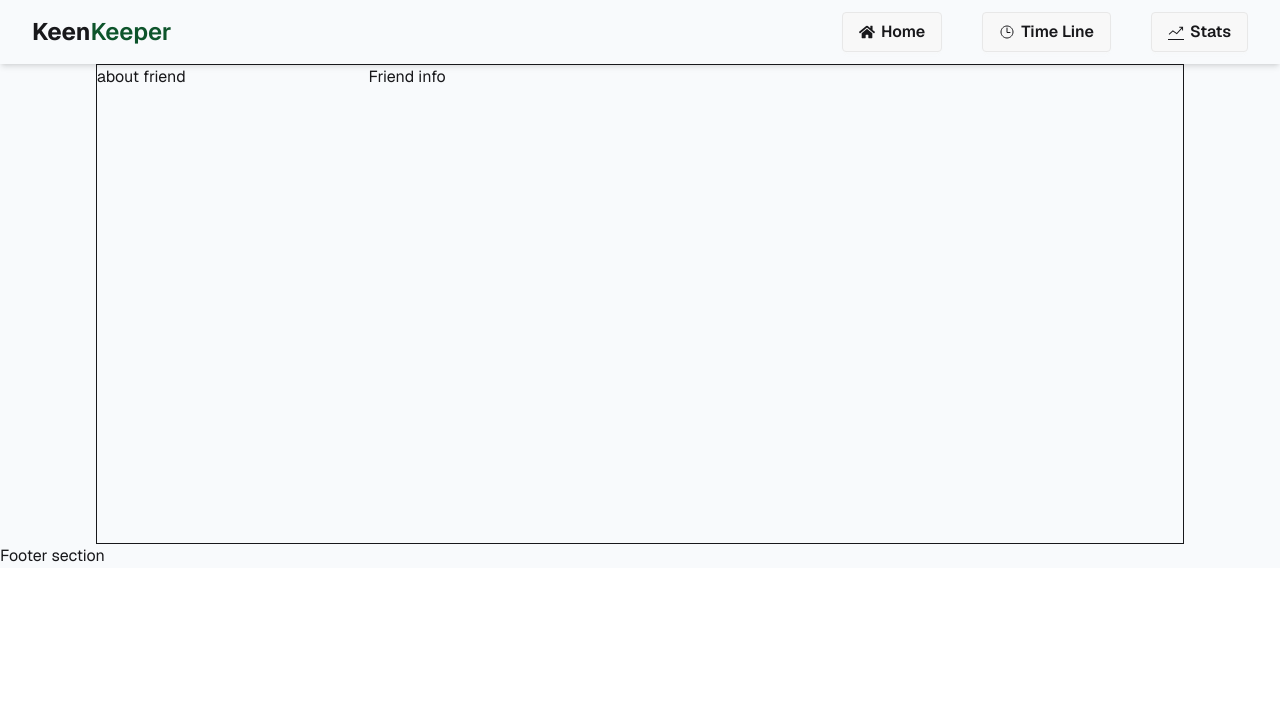
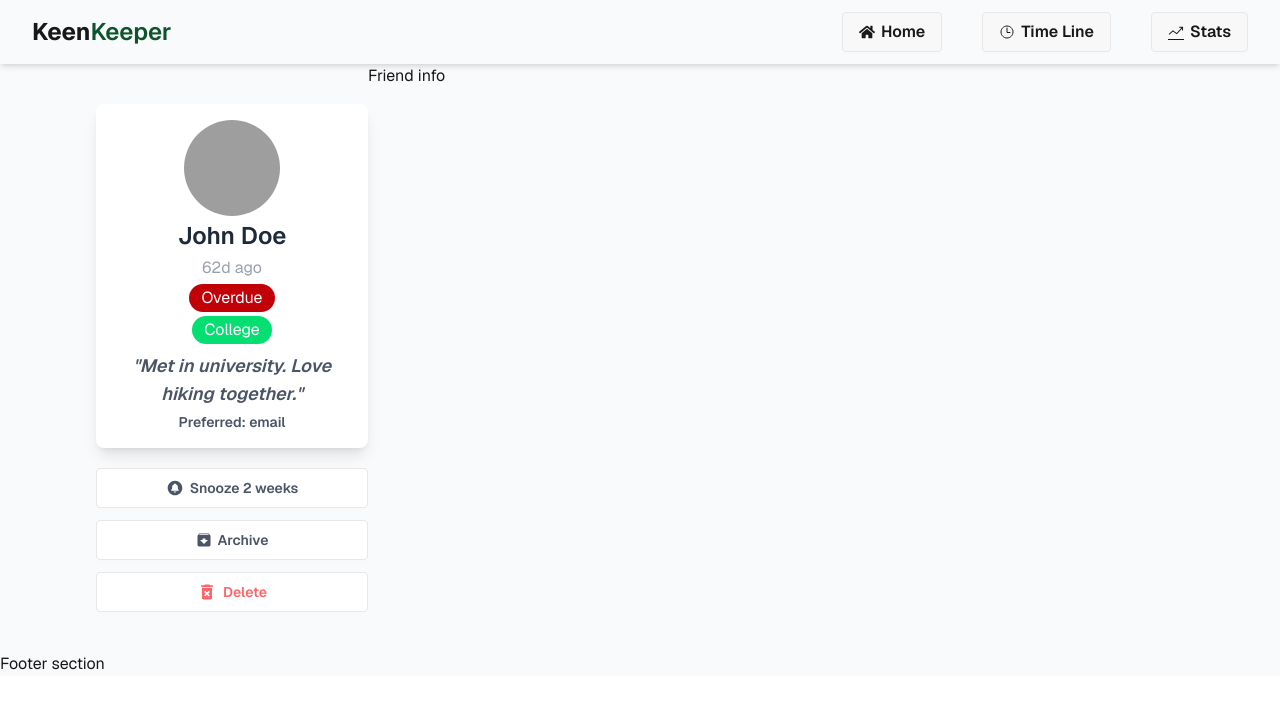
Before and after one commit to devshihab24/my-keen-keeper, a React (Vite) app: page /details/1 in a window 1280 px wide. Shown: the top 708 px of the page. Built offline with nearby package versions, Linux system fonts and the light colour scheme; grey boxes are pictures that could not be loaded.

Commit message:
aboutFriend component added

```diff
--- a/src/components/FriendsInfo/AboutFriend.jsx
+++ b/src/components/FriendsInfo/AboutFriend.jsx
@@ -1,11 +1,45 @@
-import React from 'react';
+import React from "react";
+import { IoMdArchive } from "react-icons/io";
+import { IoNotificationsCircle } from "react-icons/io5";
+import { MdDeleteForever } from "react-icons/md";
 
-const AboutFriend = () => {
-    return (
-        <div>
-            <h2>about friend</h2>
+const AboutFriend = ({ expectedFriend }) => {
+  const { tags, status, picture, name, bio } = expectedFriend;
+  return (
+    <div className="space-y-5 my-10">
+      <div className="shadow-lg mx-auto w-full bg-white p-4 flex flex-col justify-center items-center gap-1 rounded-lg">
+        <img
+          className="h-24 w-24 rounded-full object-cover"
+          src={picture}
+          alt={name}
+        />
+        <h4 className="text-2xl font-semibold text-gray-800">{name}</h4>
+        <p className="text-gray-400">62d ago</p>
+        <div
+          className={`"border px-3 py-0.5 rounded-full capitalize " ${status == "overdue" && "bg-red-700 "} ${status == "on_track" && "bg-green-900"} ${status == "almost_due" && "bg-yellow-600"}`}
+        >
+          <p className="text-white">{status.split("_").join(" ")}</p>
         </div>
-    );
+        <div className="flex gap-2 mb-1">
+          {tags.map((tag, idx) => (
+            <div
+              className="px-3 py-0.5 rounded-full capitalize bg-green-400 text-white "
+              key={idx}
+            >
+              {tag}
+            </div>
+          ))}
+        </div>
+        <p className="text-gray-600 font-semibold text-lg text-center">
+          <i>"{bio}"</i>
+        </p>
+        <p className="text-sm text-gray-600 font-semibold">Preferred: email</p>
+      </div>
+      <div className="space-y-3">
+        <button className="btn w-full bg-white text-gray-600"><IoNotificationsCircle className="text-lg" />Snooze 2 weeks</button><button className="btn w-full bg-white text-gray-600"><IoMdArchive className="text-base" />Archive</button><button className="btn w-full bg-white text-red-400"><MdDeleteForever className="text-xl" />Delete</button>
+      </div>
+    </div>
+  );
 };
 
 export default AboutFriend;
--- a/src/pages/details/page.jsx
+++ b/src/pages/details/page.jsx
@@ -1,19 +1,31 @@
-import React, { useContext } from 'react';
-import FriendInfo from '../../components/FriendsInfo/FriendInfo';
-import AboutFriend from '../../components/FriendsInfo/AboutFriend';
-import useFriendsData from '../../hooks/useFriendsData';
-import { FriendsDataContext } from '../../context/FriendsDataContext';
+import React, { useContext } from "react";
+import FriendInfo from "../../components/FriendsInfo/FriendInfo";
+import AboutFriend from "../../components/FriendsInfo/AboutFriend";
+import useFriendsData from "../../hooks/useFriendsData";
+import { FriendsDataContext } from "../../context/FriendsDataContext";
+import { useParams } from "react-router";
+import { FadeLoader } from "react-spinners";
 
 const FriendDetails = () => {
-    const {friendsData, isLoading} = useFriendsData()
-    const checkInData = useContext(FriendsDataContext)
-    console.log(checkInData);
-    return (
-        <div className='w-[95%] md:w-[90%] lg:w-[85%] mx-auto space-y-5 h-[60vh] border grid grid-cols-1 lg:grid-cols-4'>
-            <div><AboutFriend></AboutFriend></div>
-            <div className='col-span-3'><FriendInfo></FriendInfo></div>
+  const { friendsData, isLoading } = useFriendsData();
+  const { id } = useParams();
+  const checkInData = useContext(FriendsDataContext);
+  const expectedFriend = friendsData.find((friend) => friend.id == id);
+  // console.log(expectedFriend);
+  return (
+    <div className="w-[95%] md:w-[90%] lg:w-[85%] mx-auto space-y-5 ">
+      {isLoading ? (
+        <div className="min-h-[60vh] flex justify-center items-center">
+          <FadeLoader color="#01811f"></FadeLoader>
         </div>
-    );
+      ) : (
+        <div className="grid grid-cols-1 lg:grid-cols-4">
+          <AboutFriend expectedFriend={expectedFriend}></AboutFriend>
+          <FriendInfo expectedFriend={expectedFriend}></FriendInfo>
+        </div>
+      )}
+    </div>
+  );
 };
 
 export default FriendDetails;
```
